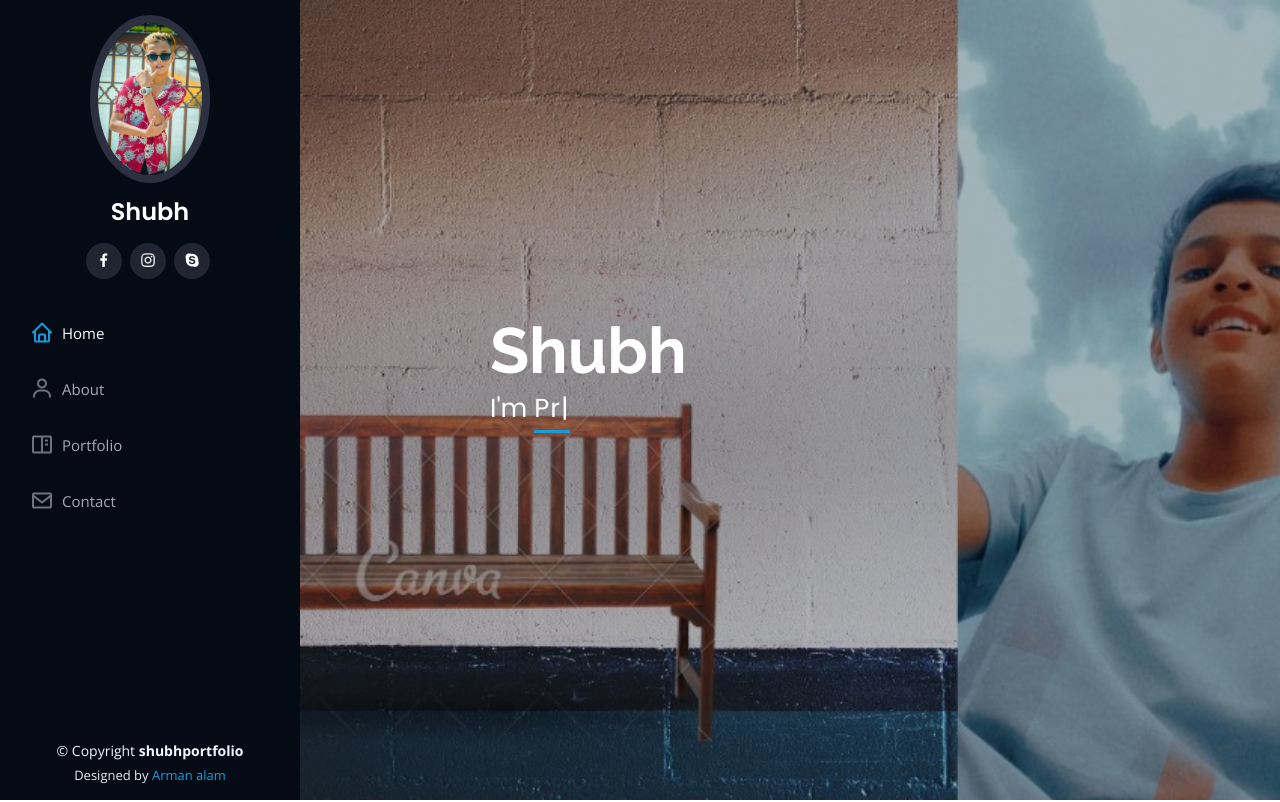
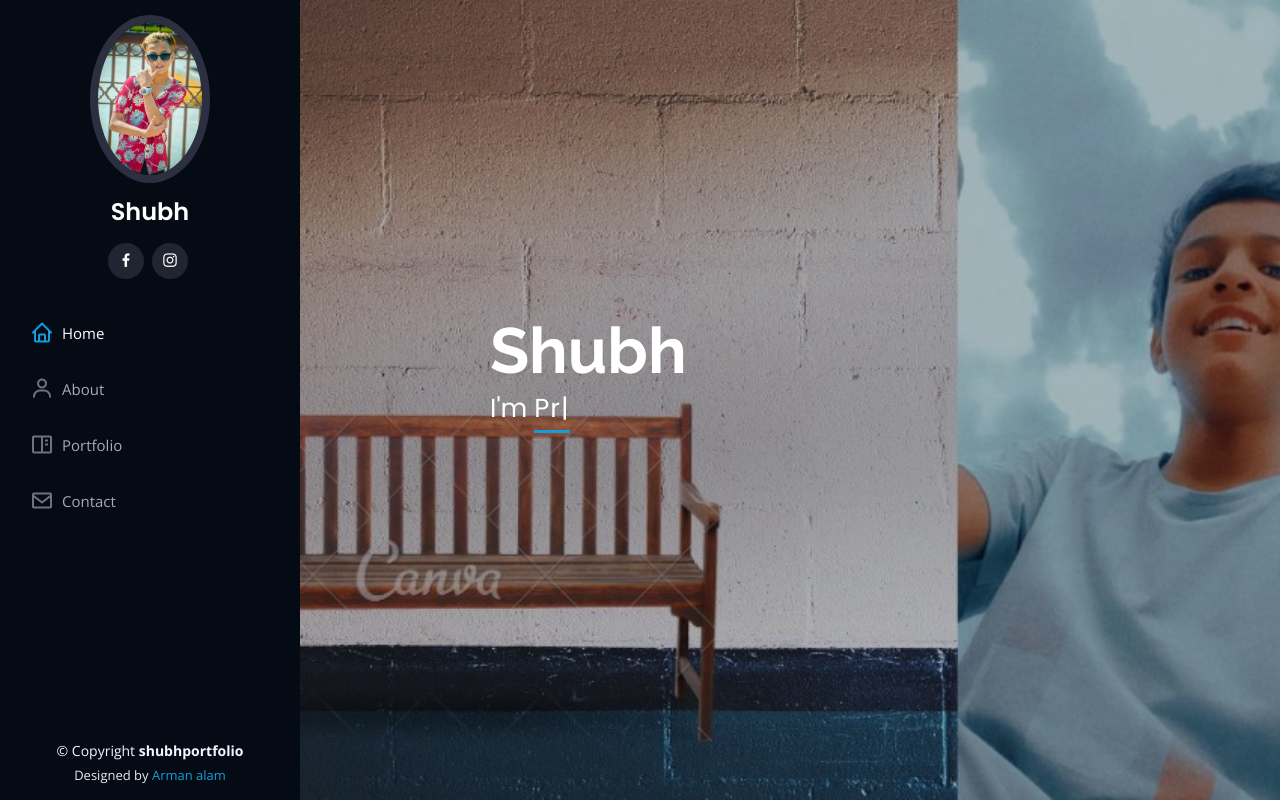
Before and after one commit to Armanalam92/shubhPortfolio, a plain HTML site: page index.html in a window 1280 px wide. Shown: the top 802 px of the page. Drawn offline with nearby package versions, Linux system fonts and the light colour scheme.

Commit message:
Update index.html

```diff
--- a/index.html
+++ b/index.html
@@ -43,7 +43,6 @@
         <div class="social-links mt-3 text-center">
           <a href="https://www.facebook.com/shubh.raghav.982" class="facebook"><i class="bx bxl-facebook"></i></a>
           <a href="https://www.instagram.com/itzz__panda__11/" class="instagram"><i class="bx bxl-instagram"></i></a>
-          <a href="callto:+91 8010737121" class="google-plus"><i class="bx bxl-skype"></i></a>
         </div>
       </div>
 
```
